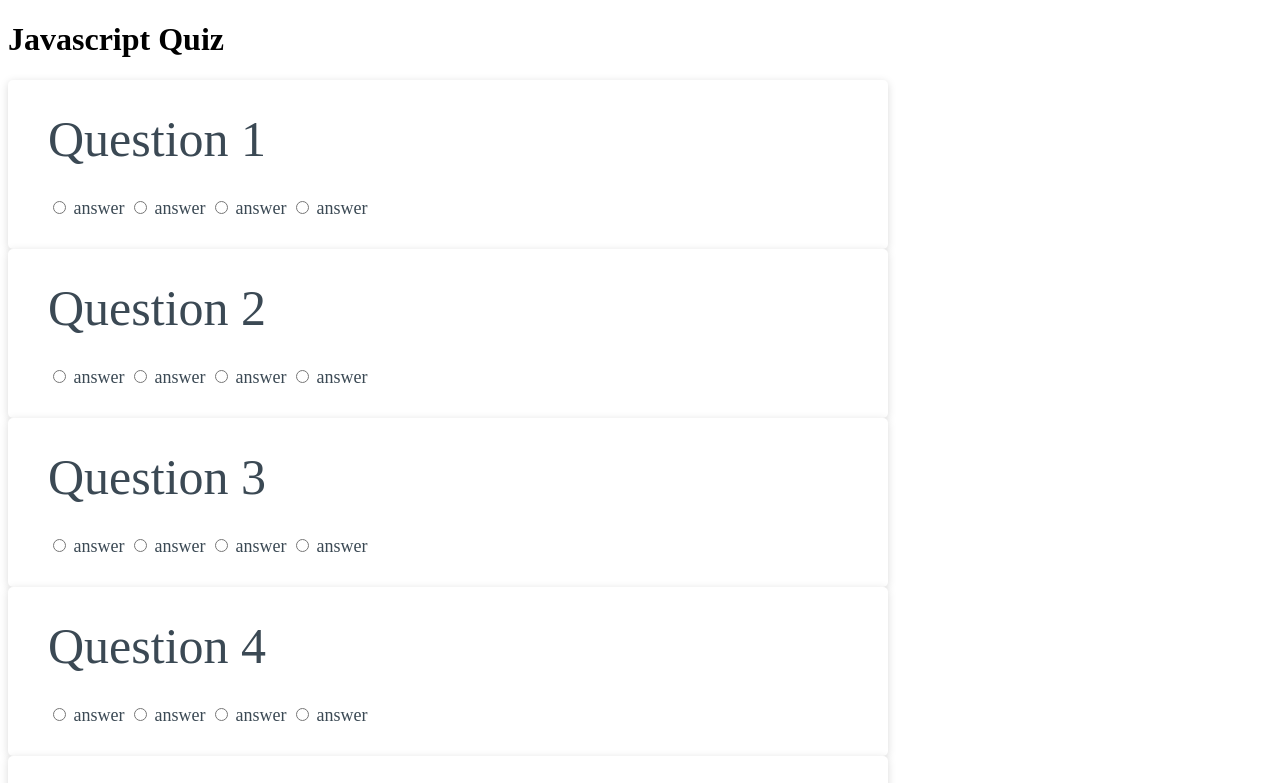
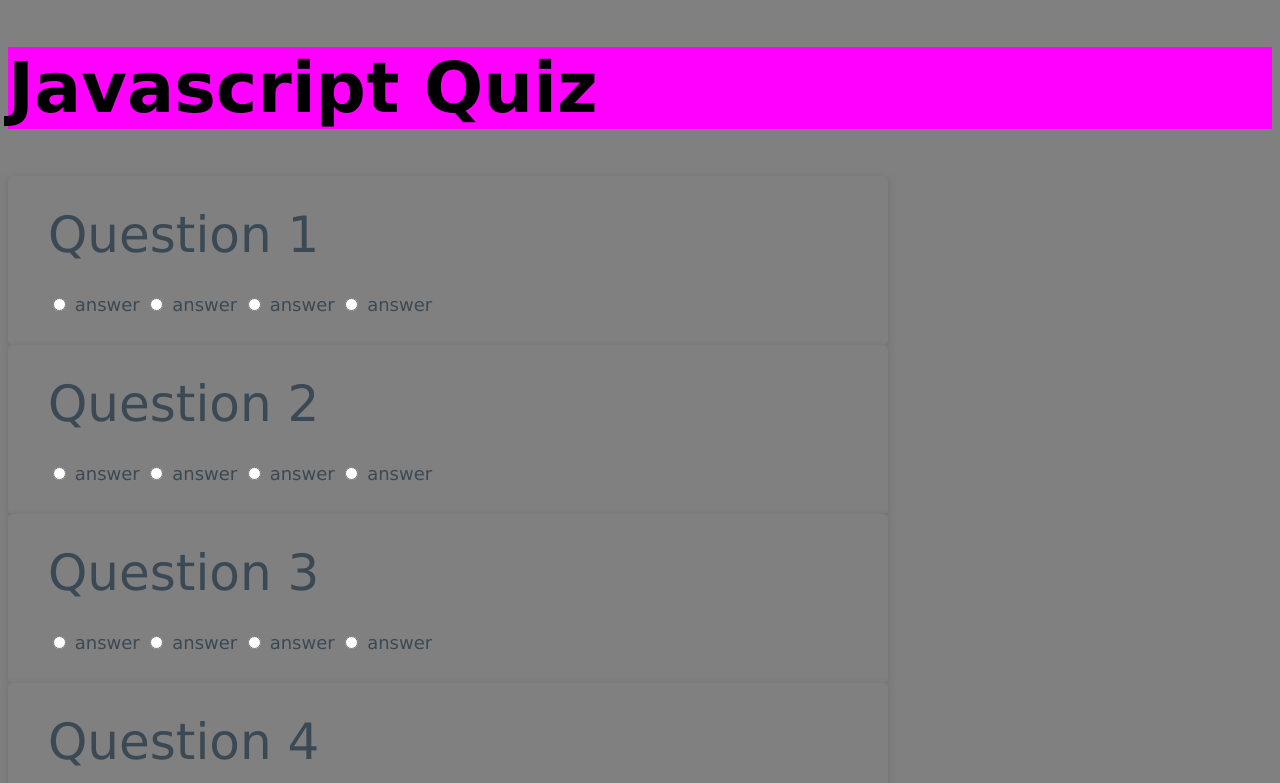
Before and after one commit to yipbqdav/javascript-quiz, a plain HTML site: page index.html in a window 1280 px wide. Shown: the top 783 px of the page. Drawn offline with Linux system fonts and the light colour scheme.

Commit message:
updated css

```diff
--- a/assets/css/style.css
+++ b/assets/css/style.css
@@ -3,7 +3,8 @@
     margin-bottom: 30px;
 }
 .card {
-    background-color: hsl(0, 0%, 100%);
+    background-color: gray;
+    border-color: blueviolet;
     border-radius: 5px;
     border-width: 1px;
     box-shadow: rgba(0, 0, 0, 0.15) 0px 2px 8px 0px;
@@ -19,3 +20,11 @@
     display: block;
     margin-left: 100px;
 }
+header {
+    background-color: magenta;
+    font-size: 35px;
+}
+body {
+    font-family: Verdana, Geneva, Tahoma, sans-serif;
+    background-color: gray;
+}
```
